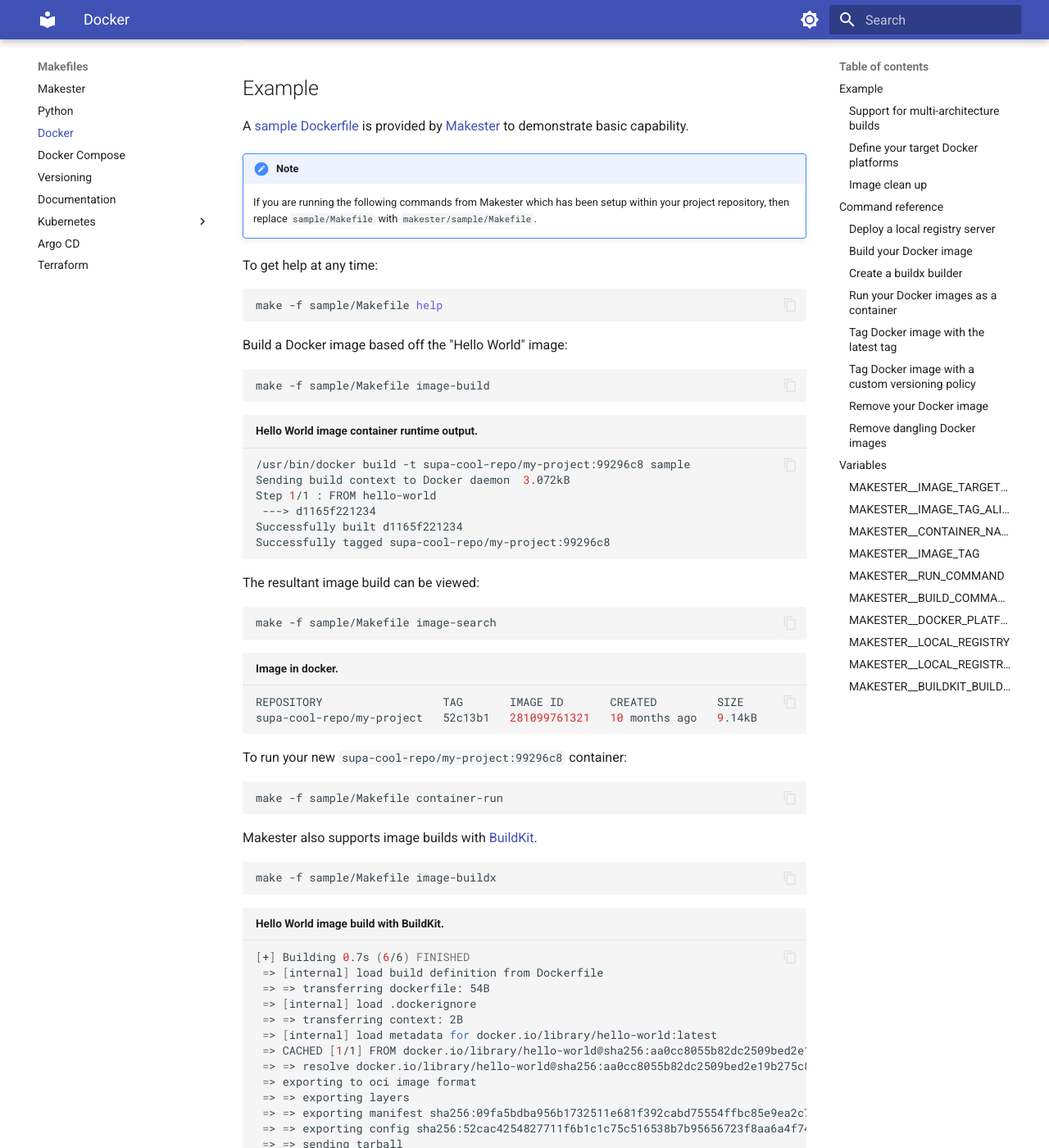
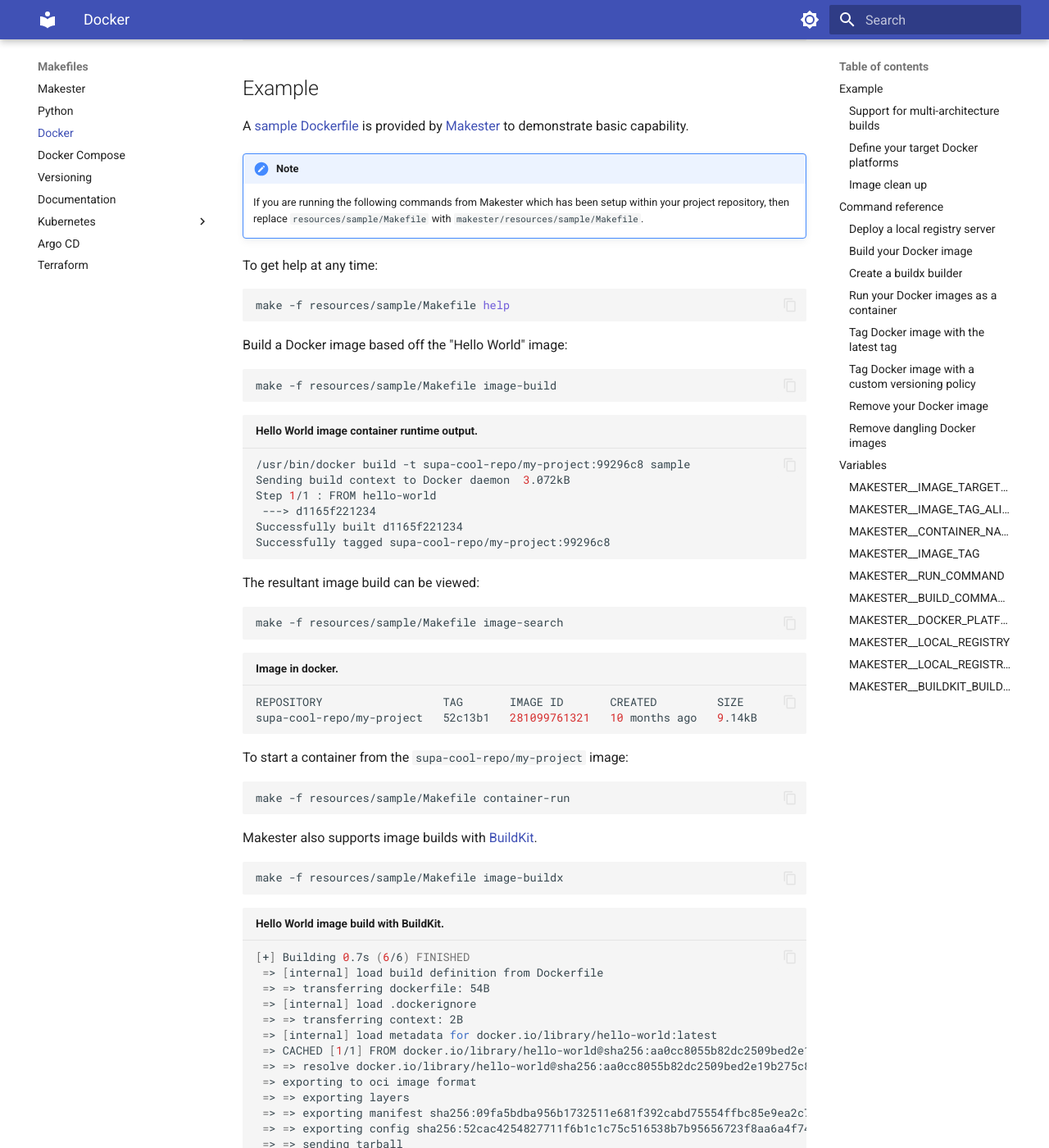
Before and after one commit to loum/makester, an MkDocs documentation site: the page built from docs/docs/makefiles/docker.md, in a window 1280 px wide and 1400 px high, scrolled down 352 px. Shown: the whole window at 82% size. Built offline with MkDocs 1.6.1 and Material for MkDocs 9.7.7, drawn with Linux system fonts in a browser that asks for light colours; some of the changed text lies outside the part shown.

Commit message:
67-documentation-for-docker-subsystem-cannot-find-sample-makefile

````diff
--- a/docs/docs/makefiles/docker.md
+++ b/docs/docs/makefiles/docker.md
@@ -12,21 +12,21 @@
 ```
 
 ## Example
-A [sample Dockerfile](https://github.com/loum/makester/blob/main/sample/Dockerfile){target="_blank"}
+A [sample Dockerfile](https://github.com/loum/makester/blob/main/resources/sample/Dockerfile){target="_blank"}
 is provided by [Makester](https://github.com/loum/makester.git){target="_blank"} to demonstrate basic capability.
 
 !!! note
     If you are running the following commands from Makester which has been setup within your
-    project repository, then replace `sample/Makefile` with `makester/sample/Makefile`.
+    project repository, then replace `resources/sample/Makefile` with `makester/resources/sample/Makefile`.
 
 To get help at any time:
 ``` sh
-make -f sample/Makefile help
+make -f resources/sample/Makefile help
 ```
 
 Build a Docker image based off the "Hello World" image:
 ``` sh
-make -f sample/Makefile image-build
+make -f resources/sample/Makefile image-build
 ```
 
 ``` sh title="Hello World image container runtime output."
@@ -40,7 +40,7 @@
 
 The resultant image build can be viewed:
 ``` sh
-make -f sample/Makefile image-search
+make -f resources/sample/Makefile image-search
 ```
 
 ``` sh title="Image in docker."
@@ -48,16 +48,16 @@
 supa-cool-repo/my-project   52c13b1   281099761321   10 months ago   9.14kB
 ```
 
-To run your new `supa-cool-repo/my-project:99296c8` container:
+To start a container from the `supa-cool-repo/my-project` image:
 ``` sh
-make -f sample/Makefile container-run
+make -f resources/sample/Makefile container-run
 ```
 
 Makester also supports image builds with
 [BuildKit](https://docs.docker.com/build/buildkit/){target="_blank"}.
 
 ``` sh
-make -f sample/Makefile image-buildx
+make -f resources/sample/Makefile image-buildx
 ```
 
 ``` sh title="Hello World image build with BuildKit."
@@ -92,24 +92,24 @@
 
 To see the new plan for `docker buildx build`:
 ``` sh
-make -n -f sample/Makefile image-buildx
+make -n -f resources/sample/Makefile image-buildx
 ```
 
 ``` sh title="BuildKit's docker buildx build plan."
-docker buildx build --platform linux/arm64 --load -t supa-cool-repo/my-project:52c13b1 sample
+docker buildx build --platform linux/arm64 --load -t supa-cool-repo/my-project:<DOCKER_IMAGE_TAG> sample
 ```
 
 ### Support for multi-architecture builds
 !!! tag "[Makester v0.2.2](https://github.com/loum/makester/releases/tag/0.2.2){target="_blank"}"
 
-Makester can now [Leverage multi-CPU architecture support](https://docs.docker.com.xy2401.com/docker-for-mac/multi-arch/){target="_blank"}. However, there are some manual steps that need to be performed.
+Makester can now [Leverage multi-CPU architecture support](https://docs.docker.com/build/building/multi-platform/#:~:text=Support%20on%20Docker%20Desktop,%2C%20ppc64le%20%2C%20and%20even%20s390x%20.){target="_blank"}. However, there are some manual steps that need to be performed.
 
 ### Define your target Docker platforms
 To build an image that supports multiple architectures, you can define these by setting the
 `MAKESTER__DOCKER_PLATFORM` Makester variable. For example:
 
 ``` sh
-MAKESTER__DOCKER_PLATFORM=linux/arm64,linux/amd64 make -f sample/Makefile image-buildx
+MAKESTER__DOCKER_PLATFORM=linux/arm64,linux/amd64 make -f resources/sample/Makefile image-buildx
 ```
 
 However, in the default docker image build system you may see this error:
@@ -148,7 +148,7 @@
 The image tag will also be updated to reflect the local registry server:
 
 ``` sh
-MAKESTER__DOCKER_PLATFORM=linux/arm64,linux/amd64 make -n -f sample/Makefile image-buildx
+MAKESTER__DOCKER_PLATFORM=linux/arm64,linux/amd64 make -n -f resources/sample/Makefile image-buildx
 ```
 
 ``` sh title="BuildKit build plan with the local registry server running."
@@ -163,8 +163,20 @@
 Now we can build the multi-platform container image:
 
 ``` sh
-MAKESTER__DOCKER_PLATFORM=linux/arm64,linux/amd64 make -f sample/Makefile image-buildx
+MAKESTER__DOCKER_PLATFORM=linux/arm64,linux/amd64 make -f resources/sample/Makefile image-buildx
 ```
+
+!!! note
+    If you receive a `:15000: connect: connection refused` error, you may need to add the following to
+    your Docker's `daemon.json` configuration file:
+
+    ```
+    "insecure-registries" : [
+      "localhost:15000",
+      "127.0.0.1:15000",
+      "registry.me:15000"
+    ],
+    ```
 
 To see the images in your local registry server, first list the catalog:
 ``` sh
@@ -201,7 +213,7 @@
 
 Now it is possible to search for the new, multi-platform image as per normal:
 ``` sh
-make -f sample/Makefile image-search
+make -f resources/sample/Makefile image-search
 ```
 
 ``` sh title="Image search for new, multi-platform image in docker output."
@@ -232,7 +244,7 @@
 ### Image clean up
 To delete the `supa-cool-repo/my-project` image:
 ``` sh
-make -f sample/Makefile image-rm
+make -f resources/sample/Makefile image-rm
 ```
 
 ## Command reference
@@ -338,7 +350,7 @@
 ```
 
 ``` sh
-make -f sample/Makefile print-MAKESTER__IMAGE_TAG_ALIAS
+make -f resources/sample/Makefile print-MAKESTER__IMAGE_TAG_ALIAS
 ```
 
 ``` sh title="MAKESTER__IMAGE_TAG_ALIAS based on MAKESTER__SERVICE_NAME:MAKESTER__IMAGE_TAG_ALIAS"
````
Also changed, not shown: docs/docs/getting-started.md (+1 -1 lines), docs/docs/recipes.md (+1 -1 lines), 1 other file.
